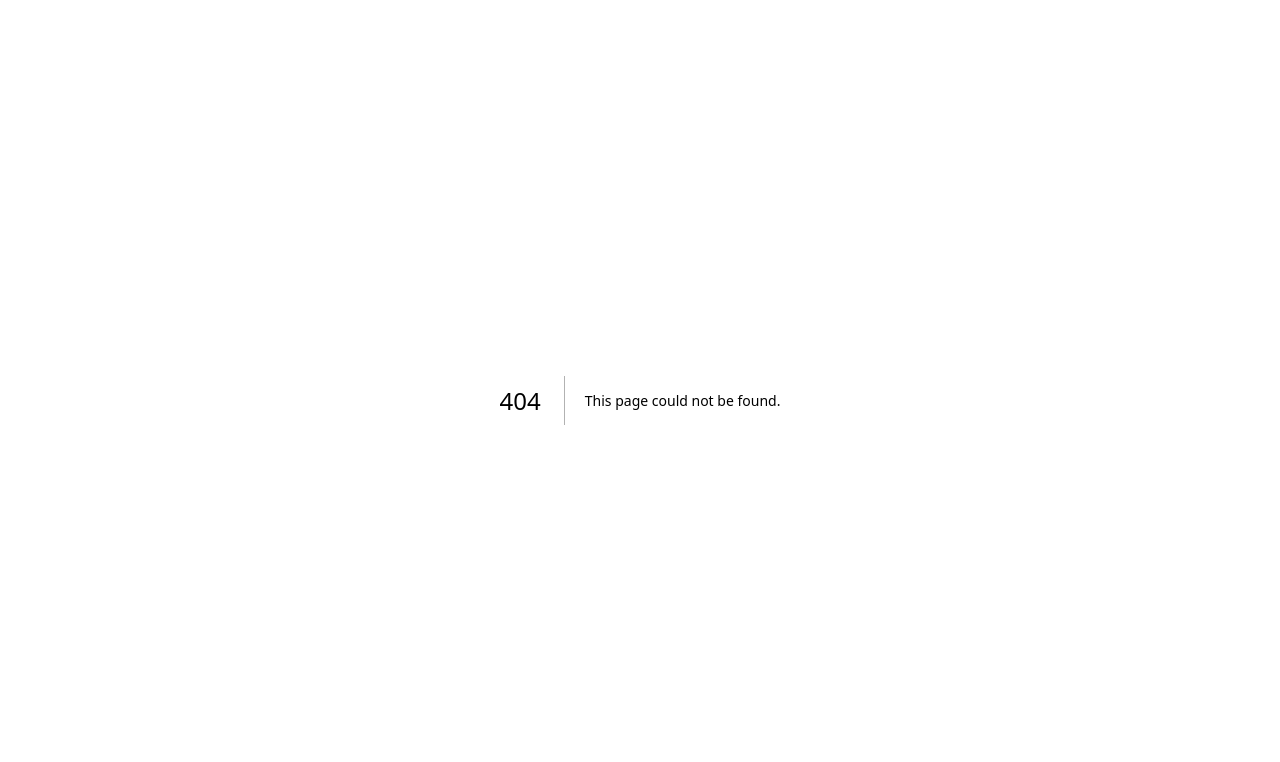
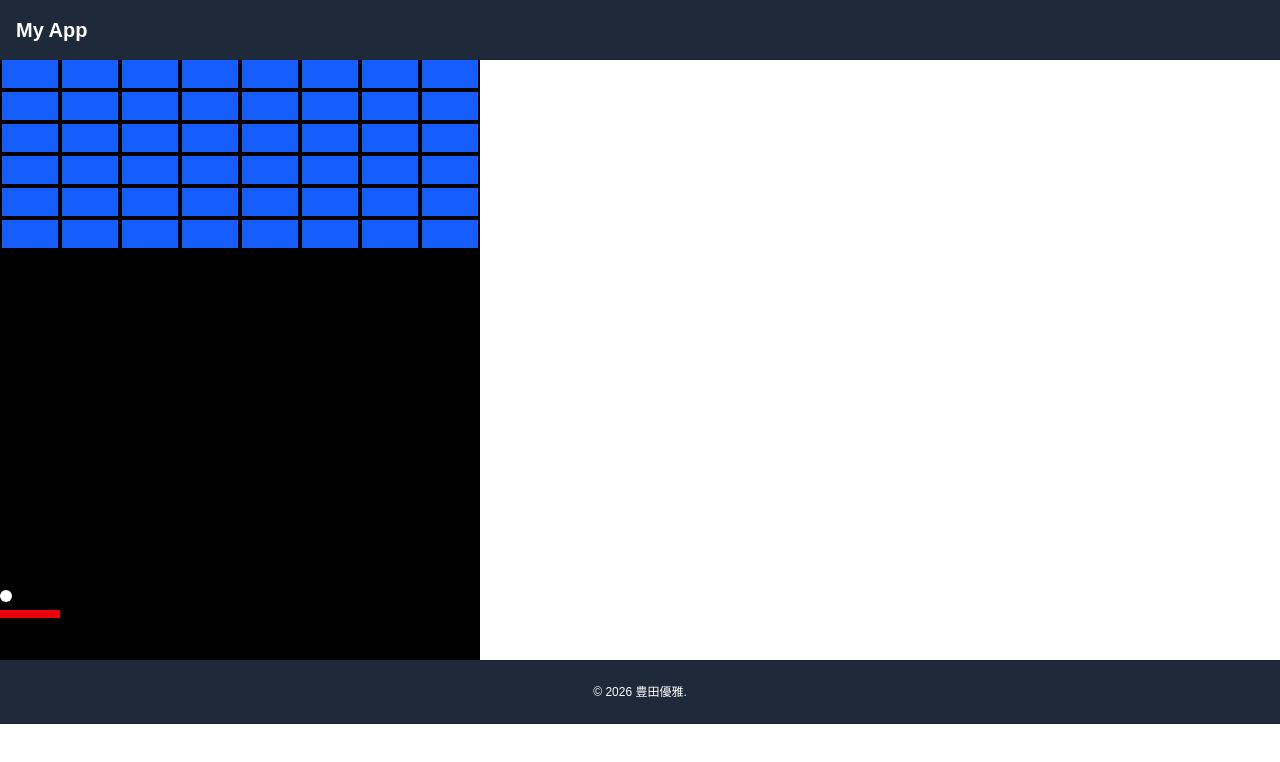
Before and after one commit to Namakosci/reacr_practice_0, a Next.js app: page /game in a window 1280 px wide. Before the commit this address had no page. Shown: the top 762 px of the page. Built offline with nearby package versions, Linux system fonts and the light colour scheme.

Commit message:
ブロック崩しゲームの下地を作りました。

```diff
--- /dev/null
+++ b/app/game/page.tsx
@@ -0,0 +1,13 @@
+import Footer from "@/components/Footer";
+import Game from "@/components/game";
+import Header from "@/components/Header";
+
+export default function Page() {
+  return (
+    <>
+      <Header />
+      <Game />
+      <Footer />
+    </>
+  );
+}
--- a/app/page.tsx
+++ b/app/page.tsx
@@ -1,13 +1,11 @@
 import Header from "@/components/Header";
 import Footer from "@/components/Footer";
 import Slider from "@/components/Slider";
-import SideBar from "@/components/SideBar";
 
 export default function Home() {
   return (
     <>
       <Header />
-      <SideBar />
       <Slider />
       <Footer />
     </>
--- a/components/SideBar.tsx
+++ /dev/null
@@ -1,13 +0,0 @@
-
-export default function SideBar() {
-
-    return (
-    <aside className="float-left w-1/4 h-screen bg-gray-200 p-4">
-        <ul>
-            <li>Home</li>
-            <li>About</li>
-            <li>Contact</li>
-        </ul>
-    </aside>
-    );
-}
--- a/components/Slider.tsx
+++ b/components/Slider.tsx
@@ -33,11 +33,10 @@ export default function Slider() {
     return (
         <div className="text-center">
             <h1 className="font-bold text-4xl">{fruits[index].name}</h1>
-            <Image
+            <img
                 src={`/images/${fruits[index].image}`}
                 alt={fruits[index].name}
-                className="h-64 mx-auto"
-                height={256}
+                className="h-64 mx-auto h-100"
             />
             <p>Page {index + 1} of {fruits.length}</p>
 
--- /dev/null
+++ b/components/game.tsx
@@ -0,0 +1,74 @@
+'use client';
+import { useState } from "react";
+
+function Block({ blockNumber }: { blockNumber: number }) {
+  const blockX: number = blockNumber % 8 * 60 + 2;
+  const blockY: number = Math.floor(blockNumber / 8) * 32;
+  return (
+    <div
+      className="h-7 w-14 bg-blue-600"
+      style={{
+        position: 'absolute',
+        transform: `translate(${blockX}px, ${blockY}px)`
+      }}
+    />
+  );
+}
+
+export default function Game() {
+  const playerSize = 60;
+  const ballSize = 12;
+  const [gameStarted, setGameStarted] = useState(false);
+  const [playerX, setPlayerX] = useState(0);
+  const [ballX, setBallX] = useState(0);
+  const [ballY, setBallY] = useState(530);
+  const [ballXSpeed, setBallXSpeed] = useState(0);
+  const [ballYSpeed, setBallYSpeed] = useState(0);
+  const [BlockData, setBlockData] = useState(Array(48).fill(true));
+
+  return (
+    <div
+      className="h-150 w-120 bg-black"
+      onMouseMove={x => {
+        setPlayerX((x.clientX < 480) ? (x.clientX - playerSize / 2) : (480 - playerSize / 2));
+        if(!gameStarted){
+          if(x.clientX > 480 - ballSize){
+            setBallX(480 - ballSize);
+          }else if(x.clientX < ballSize){
+            setBallX(0);
+          }else{
+            setBallX(x.clientX - ballSize / 2);
+          }
+        }
+      }}
+      onClick={() =>{
+        setGameStarted(true);
+        setBallXSpeed(2);
+        setBallYSpeed(2);
+      }}
+    >
+      {BlockData.map((isExist, index) => (
+        BlockData[index] && <Block blockNumber={index} key={index} />
+      ))}
+      <div
+        className=" bg-white rounded-full"
+        style={{
+          position: 'absolute',
+          width: `${ballSize}px`,
+          height: `${ballSize}px`,
+          transform: `translate(${ballX}px,${ballY}px)`
+        }}
+      />
+
+      <div    //ブロック崩しのプレイヤー
+        className={` bg-red-600`}
+        style={{
+          position: 'absolute',
+          height: '8px',
+          width: `${playerSize}px`,
+          transform: `translate(${playerX}px, 550px)`
+        }}
+      />
+    </div>
+  );
+}
--- /dev/null
+++ b/tailwind.config.ts
@@ -0,0 +1,14 @@
+import type { Config } from "tailwindcss";
+
+const config: Config = {
+  content: [
+    "./app/**/*.{js,jsx,ts,tsx,mdx}",
+    "./components/**/*.{js,jsx,ts,tsx,mdx}",
+  ],
+  theme: {
+    extend: {},
+  },
+  plugins: [],
+};
+
+export default config;
```
